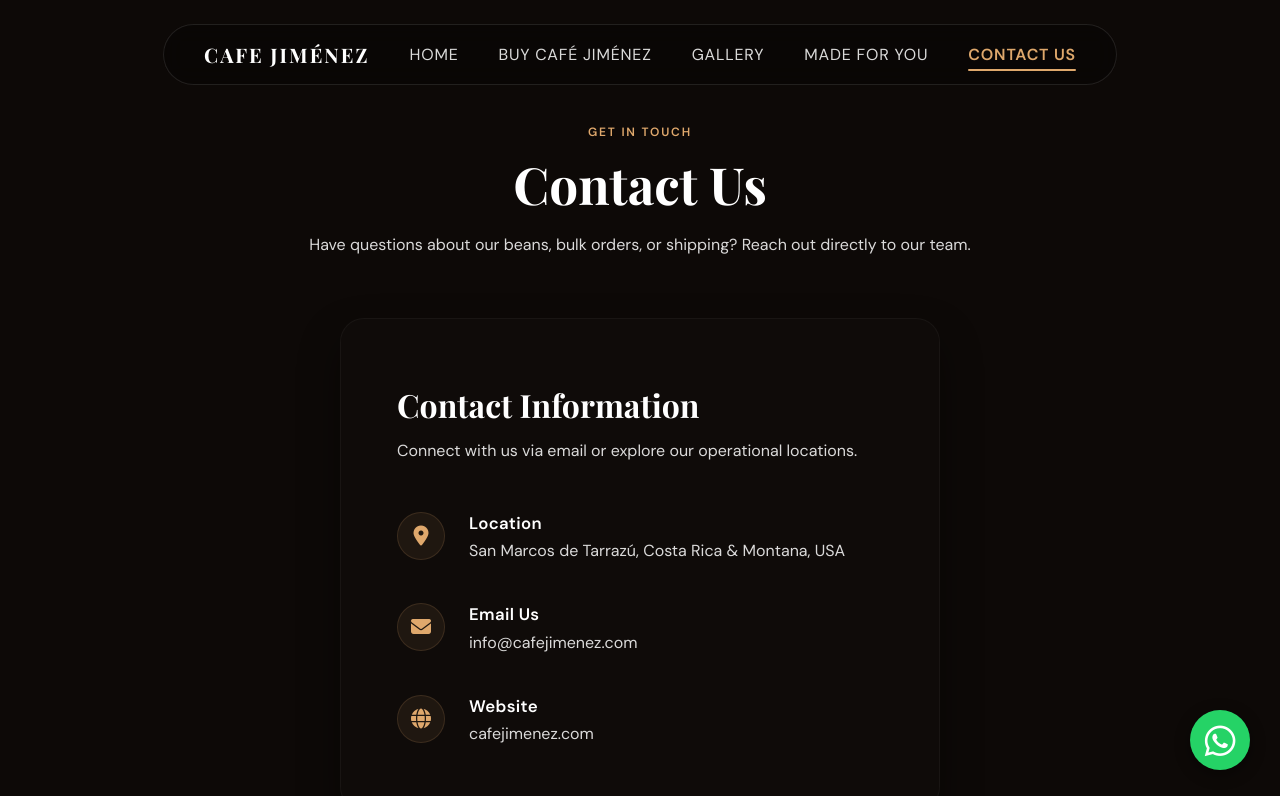
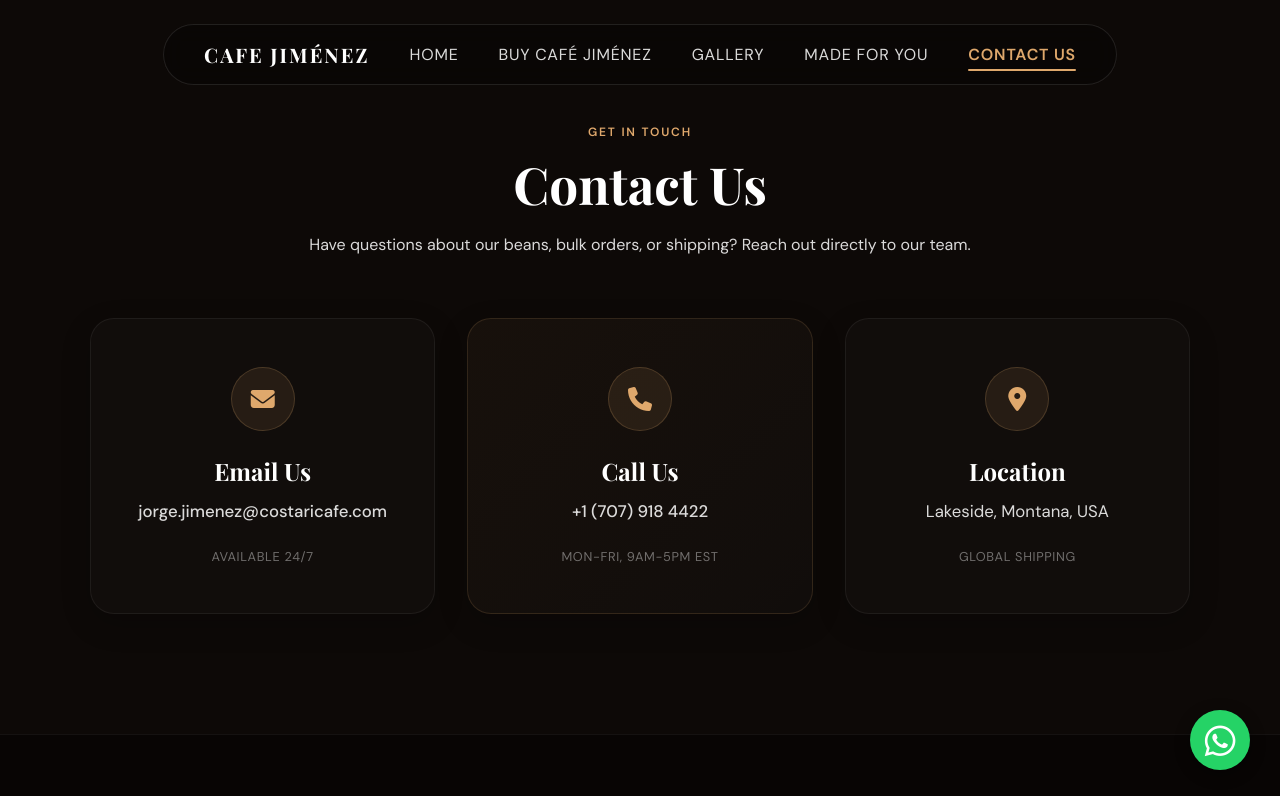
Before and after one commit to EvanDeve/cafejimenez, a Next.js app: page /contact in a window 1280 px wide. Shown: the top 796 px of the page. Built offline with nearby package versions, Linux system fonts and the light colour scheme.

Commit message:
Redesign Contact Us page with modern 3-card layout and updated info

```diff
--- a/app/contact/contact.css
+++ b/app/contact/contact.css
@@ -6,86 +6,88 @@
 }
 
 .contact-wrapper {
-    display: flex;
-    justify-content: center;
-    align-items: center;
-    max-width: 600px;
+    /* Kept for safety if used elsewhere */
+}
+
+.contact-grid {
+    display: grid;
+    grid-template-columns: repeat(3, 1fr);
+    gap: 2rem;
+    max-width: 1100px;
     margin: 0 auto;
 }
 
-.contact-info-panel {
-    width: 100%;
-    background-color: rgba(255, 255, 255, 0.01);
-    border: 1px solid rgba(255, 255, 255, 0.04);
-    padding: 4rem 3.5rem;
+.contact-card {
+    background: rgba(255, 255, 255, 0.02);
+    border: 1px solid rgba(255, 255, 255, 0.06);
     border-radius: 1.5rem;
-    box-shadow: 0 20px 40px rgba(0, 0, 0, 0.4);
-    transition: border-color 0.4s ease;
+    padding: 3rem 2rem;
+    text-align: center;
+    transition: all 0.3s cubic-bezier(0.16, 1, 0.3, 1);
+    display: flex;
+    flex-direction: column;
+    align-items: center;
+    box-shadow: 0 10px 30px rgba(0, 0, 0, 0.2);
+    position: relative;
+    overflow: hidden;
 }
 
-.contact-info-panel:hover {
+.contact-card:hover {
+    border-color: rgba(223, 168, 108, 0.2);
+    transform: translateY(-5px);
+    background: rgba(255, 255, 255, 0.03);
+    box-shadow: 0 20px 40px rgba(0, 0, 0, 0.4);
+}
+
+.contact-card.highlighted {
+    background: linear-gradient(135deg, rgba(223, 168, 108, 0.05), rgba(255, 255, 255, 0.02));
     border-color: rgba(223, 168, 108, 0.15);
 }
 
-.contact-info-panel h3 {
+.contact-card.highlighted:hover {
+    transform: translateY(-8px);
+    border-color: rgba(223, 168, 108, 0.3);
+}
+
+.contact-card-icon {
+    width: 64px;
+    height: 64px;
+    background: rgba(223, 168, 108, 0.1);
+    color: var(--color-accent);
+    border-radius: 50%;
+    display: flex;
+    align-items: center;
+    justify-content: center;
+    font-size: 1.5rem;
+    margin-bottom: 1.5rem;
+    border: 1px solid rgba(223, 168, 108, 0.2);
+    transition: transform 0.3s ease;
+}
+
+.contact-card:hover .contact-card-icon {
+    transform: scale(1.1);
+    background: rgba(223, 168, 108, 0.15);
+}
+
+.contact-card h3 {
     font-family: var(--font-serif);
-    font-size: 2rem;
+    font-size: 1.5rem;
     color: #ffffff;
     margin-bottom: 0.75rem;
 }
 
-.panel-desc {
-    color: var(--color-text-muted);
-    font-size: 1rem;
-    margin-bottom: 3rem;
-    line-height: 1.6;
-}
-
-.info-list {
-    display: flex;
-    flex-direction: column;
-    gap: 2.5rem;
-}
-
-.info-item {
-    display: flex;
-    gap: 1.5rem;
-    align-items: flex-start;
-}
-
-.info-icon {
-    font-size: 1.25rem;
-    background: rgba(223, 168, 108, 0.08);
-    width: 48px;
-    height: 48px;
-    display: flex;
-    align-items: center;
-    justify-content: center;
-    border-radius: 50%;
-    color: var(--color-accent);
-    flex-shrink: 0;
-    border: 1px solid rgba(223, 168, 108, 0.15);
-}
-
-.info-item h4 {
+.contact-card p {
     font-size: 1.05rem;
-    font-weight: 600;
-    color: #ffffff;
-    margin-bottom: 0.35rem;
-    letter-spacing: 0.02em;
-}
-
-.info-item p {
-    font-size: 1rem;
     color: var(--color-text-muted);
     line-height: 1.5;
-    margin: 0;
+    margin-bottom: 1.5rem;
 }
 
 .contact-link {
     color: var(--color-text-muted);
     text-decoration: none;
     transition: color 0.3s ease;
+    font-weight: 500;
 }
 
 .contact-link:hover,
@@ -94,22 +96,27 @@
     outline: none;
 }
 
+.card-hint {
+    font-size: 0.8rem;
+    color: rgba(255, 255, 255, 0.4);
+    text-transform: uppercase;
+    letter-spacing: 0.05em;
+    margin-top: auto;
+}
+
 /* ==========================================================================
    MEDIA QUERIES
    ========================================================================== */
-@media (max-width: 768px) {
-    .contact-info-panel {
-        padding: 3rem 2rem;
-        border-radius: 1.25rem;
-    }
-
-    .contact-info-panel h3 {
-        font-size: 1.75rem;
+@media (max-width: 900px) {
+    .contact-grid {
+        grid-template-columns: 1fr;
+        gap: 1.5rem;
+        max-width: 500px;
     }
 }
 
 @media (max-width: 480px) {
-    .contact-info-panel {
+    .contact-card {
         padding: 2rem 1.5rem;
     }
 }
--- a/app/contact/page.tsx
+++ b/app/contact/page.tsx
@@ -16,48 +16,40 @@
             <p>Have questions about our beans, bulk orders, or shipping? Reach out directly to our team.</p>
           </header>
 
-          <div className="contact-wrapper">
-            <div className="contact-info-panel">
-              <h3>Contact Information</h3>
-              <p className="panel-desc">Connect with us via email or explore our operational locations.</p>
-
-              <div className="info-list">
-                <div className="info-item">
-                  <span className="info-icon">
-                    <i className="fa-solid fa-location-dot" />
-                  </span>
-                  <div>
-                    <h4>Location</h4>
-                    <p>San Marcos de Tarrazú, Costa Rica &amp; Montana, USA</p>
+          <div className="contact-grid">
+            <div className="contact-card">
+              <div className="contact-card-icon">
+                <i className="fa-solid fa-envelope" />
               </div>
-                </div>
-                <div className="info-item">
-                  <span className="info-icon">
-                    <i className="fa-solid fa-envelope" />
-                  </span>
-                  <div>
-                    <h4>Email Us</h4>
+              <h3>Email Us</h3>
               <p>
-                      <a href="mailto:info@cafejimenez.com" className="contact-link">
-                        info@cafejimenez.com
+                <a href="mailto:jorge.jimenez@costaricafe.com" className="contact-link">
+                  jorge.jimenez@costaricafe.com
                 </a>
               </p>
+              <span className="card-hint">Available 24/7</span>
             </div>
+
+            <div className="contact-card highlighted">
+              <div className="contact-card-icon">
+                <i className="fa-solid fa-phone" />
               </div>
-                <div className="info-item">
-                  <span className="info-icon">
-                    <i className="fa-solid fa-globe" />
-                  </span>
-                  <div>
-                    <h4>Website</h4>
+              <h3>Call Us</h3>
               <p>
-                      <a href="https://cafejimenez.com" target="_blank" rel="noopener noreferrer" className="contact-link">
-                        cafejimenez.com
+                <a href="tel:+17079184422" className="contact-link">
+                  +1 (707) 918 4422
                 </a>
               </p>
+              <span className="card-hint">Mon-Fri, 9am-5pm EST</span>
             </div>
+
+            <div className="contact-card">
+              <div className="contact-card-icon">
+                <i className="fa-solid fa-location-dot" />
               </div>
-              </div>
+              <h3>Location</h3>
+              <p>Lakeside, Montana, USA</p>
+              <span className="card-hint">Global Shipping</span>
             </div>
           </div>
         </div>
```
Lines whose indentation alone changed are shown as unchanged.
